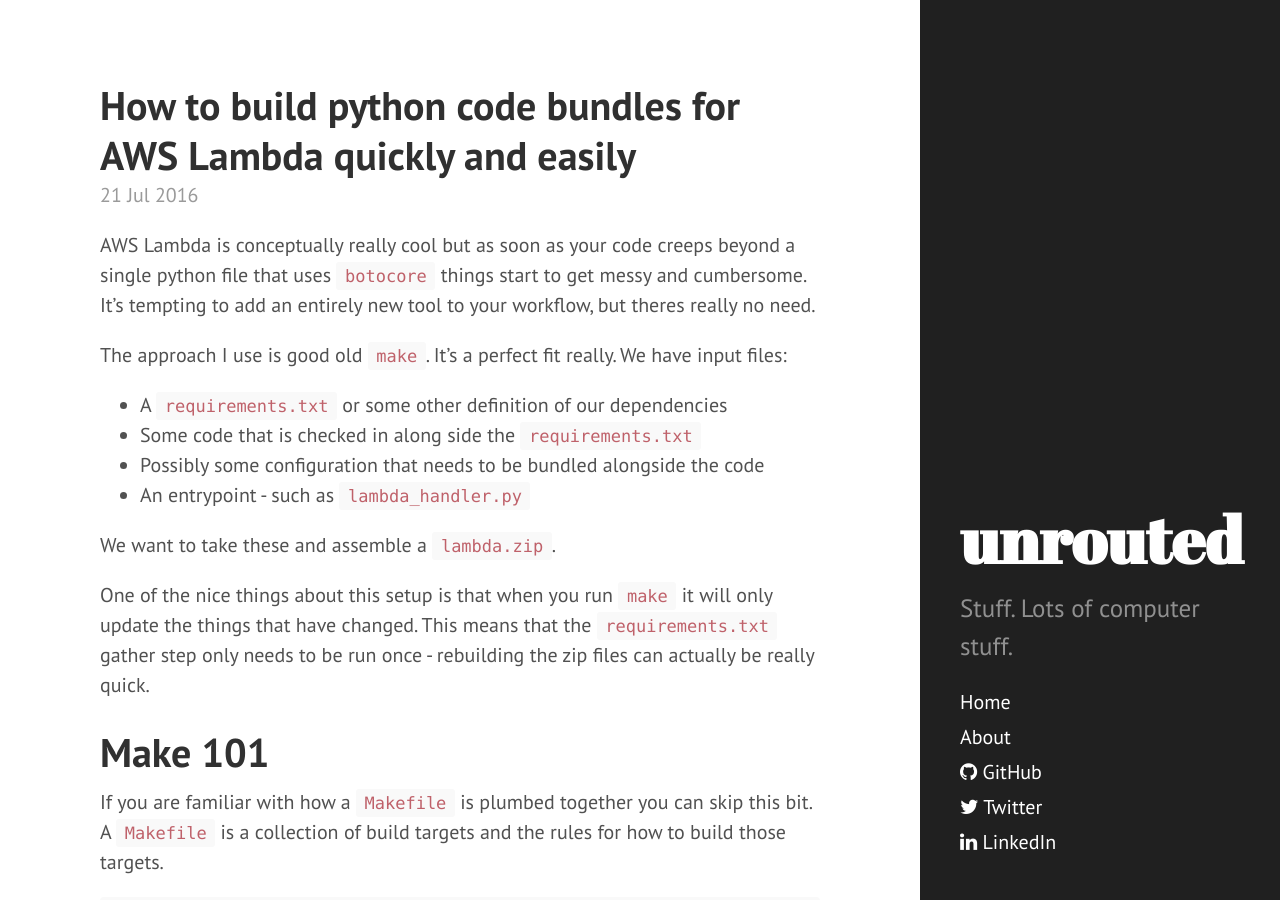
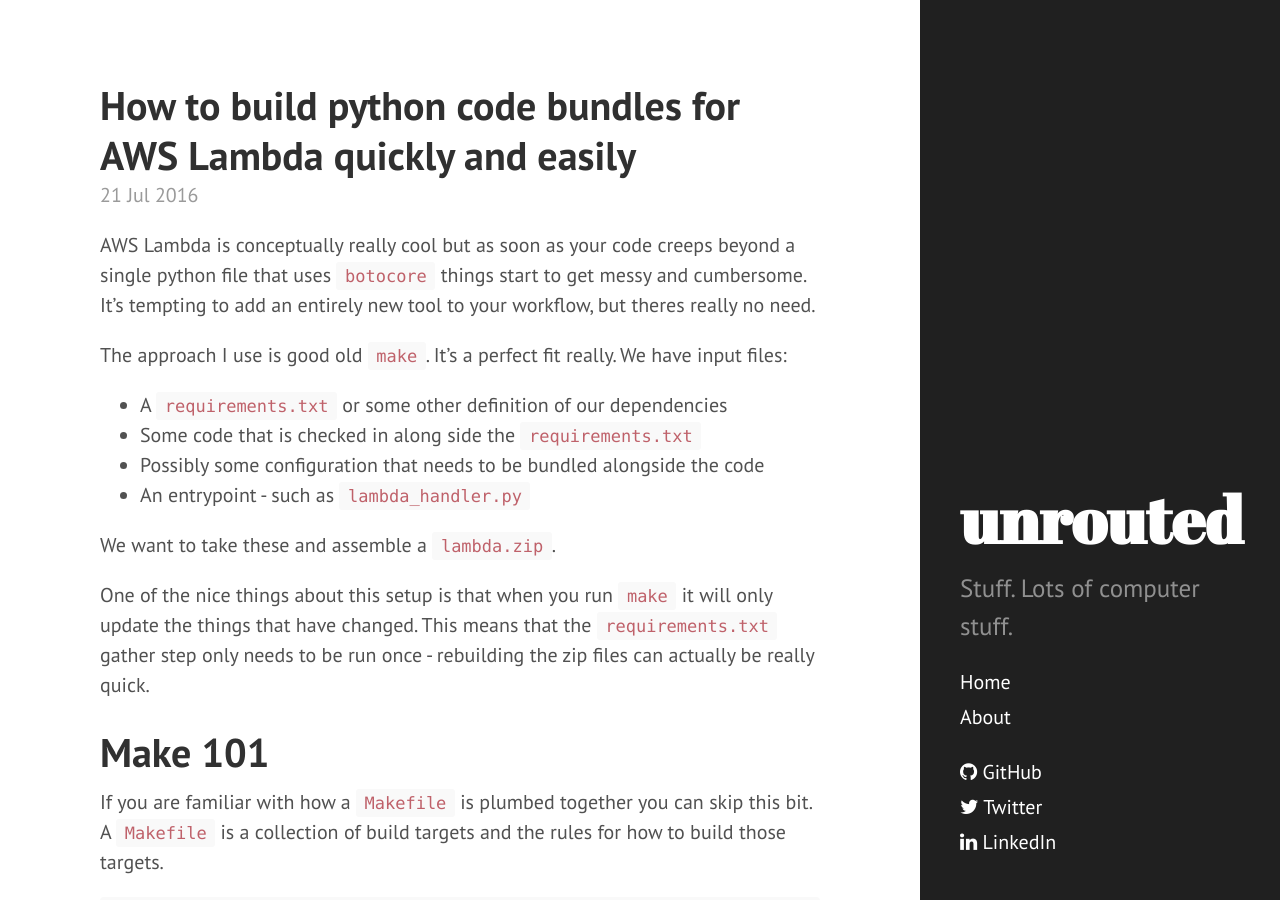
Before and after one commit to Jc2k/Jc2k.github.io, a Jekyll site: the page built from index.html, in a window 1280 px wide and 900 px high. Built offline with Jekyll 4.4.1, drawn with Linux system fonts in a browser that asks for light colours; the list of posts is cut into pages by our own code.

Commit message:
Breakup internal and external links

```diff
--- a/_includes/sidebar.html
+++ b/_includes/sidebar.html
@@ -20,7 +20,9 @@
           {% endif %}
         {% endif %}
       {% endfor %}
+    </nav>
 
+    <nav class="sidebar-nav">
       <a class="sidebar-nav-item" href="https://twitter.com/Jc2k"><i class="fa fa-github"></i> GitHub</a>
       <a class="sidebar-nav-item" href="https://twitter.com/Jc2k"><i class="fa fa-twitter"></i> Twitter</a>
       <a class="sidebar-nav-item" href="https://www.linkedin.com/in/johnmichaelcarr"><i class="fa fa-linkedin"></i> LinkedIn</a>
```
